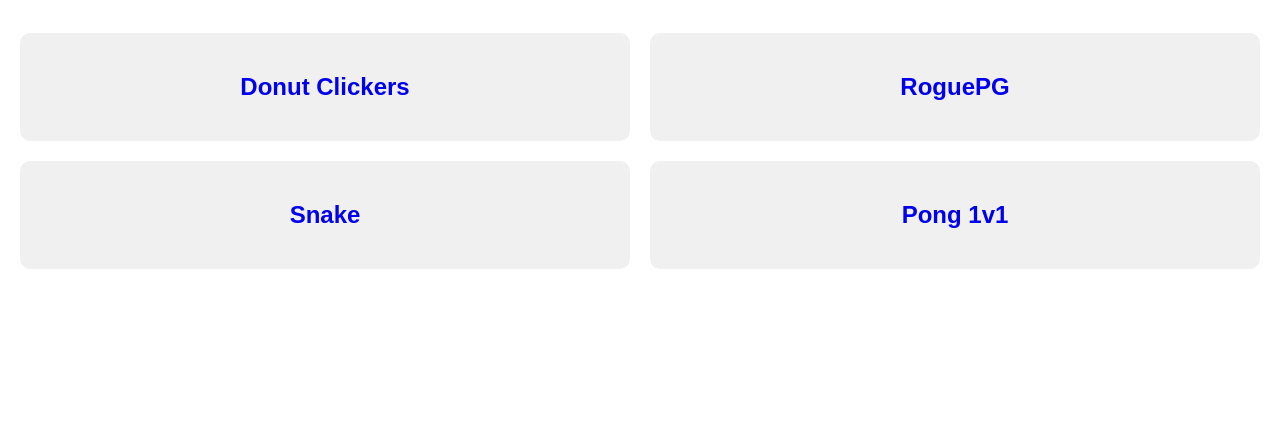
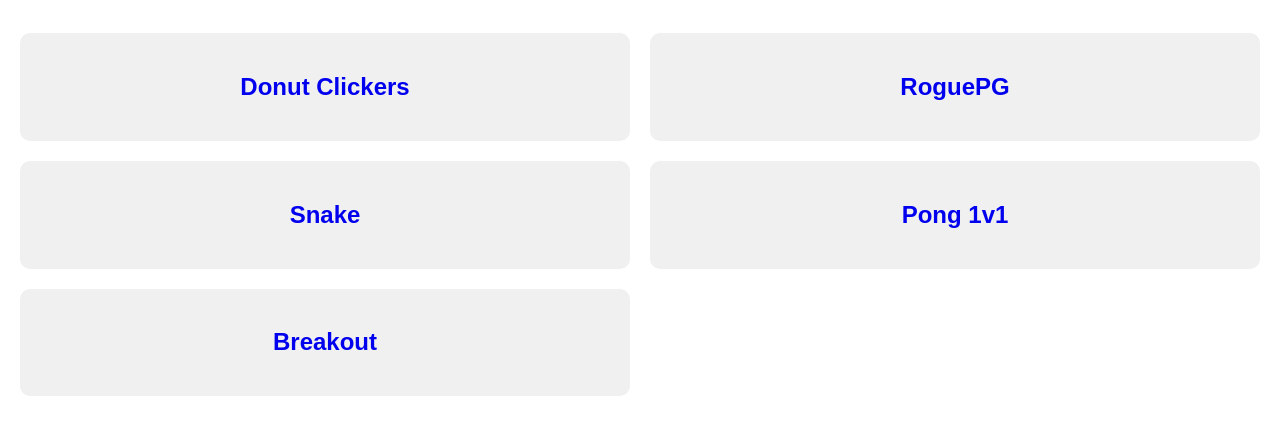
Before and after one commit to legoat-web/Demo_MOT_JeuxWeb, a plain HTML site: page index.html in a window 1280 px wide. Shown: the part 101-536 px from the top of the page. Drawn offline with Linux system fonts and the light colour scheme.

Commit message:
changement nom + ajout page accueil

```diff
--- a/index.html
+++ b/index.html
@@ -32,6 +32,11 @@
                 <h2>Pong 1v1</h2>
             </div>
         </a>
+        <a href="/breakout/breakout.html">
+            <div>
+                <h2>Breakout</h2>
+            </div>
+        </a>
     </div>
 </body>
 
```
Also changed, not shown: breakout/breakout.html (renamed from test/test.html, +2 -2 lines), breakout/breakout.css (renamed from test/test.css), breakout/breakout.js (renamed from test/test.js).
